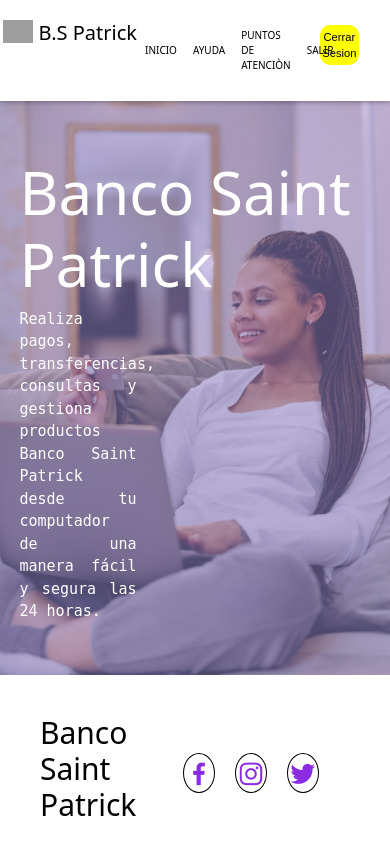
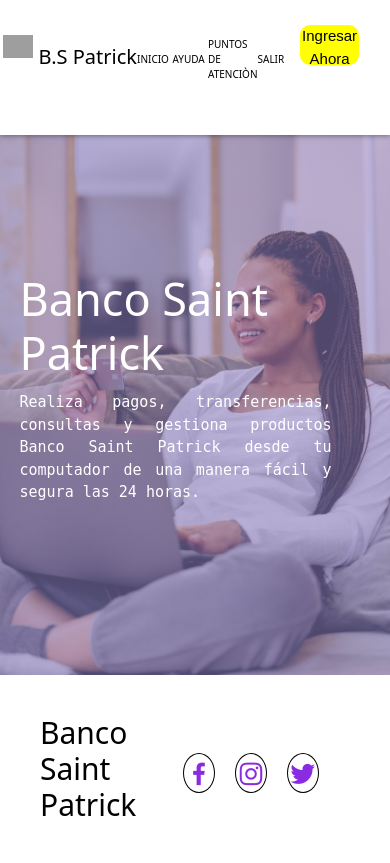
Before and after one commit to cacastillomo03/idea2, a Django app: page /inicio/ in a window 390 px wide. Shown: the top 863 px of the page. Run offline with Django 4.2, Linux system fonts and the light colour scheme; some libraries are stand-ins or nearby versions; grey boxes are pictures that could not be loaded.

Commit message:
Eliminar lineas de codigo no utiles del archivo css, se cambiaron algunos estilos del menu de navegacion.

```diff
--- a/base/static/css/inicio.css
+++ b/base/static/css/inicio.css
@@ -22,7 +22,7 @@ root{
 /* configuracion del titulo del header*/
 .tittle{
      color: white;
-     margin-top: 14%;
+     margin-top: 10%;
      margin-left: 5%;
      font-size: 60px;
 }
@@ -73,7 +73,13 @@ root{
    right:  10%;
    text-transform: uppercase;
    text-decoration: none;
+   top: -8px;
 }
+.menu_navegacion a:hover{
+    color:blue;
+    text-decoration-line:underline;
+    font-weight: bold;
+ }
 /* configuracion boton Ingresar Ahora*/
 
 .ingresar{
@@ -92,6 +98,23 @@ root{
 .ingresar:hover {
     font-weight: bold;
 
+}
+
+.button-ingresar{
+    position: absolute;
+    top: 3%;
+    right: 8%;
+    height: 40px;
+    width: 15%;
+    background:yellow;
+    border-radius: 10px;
+    border-style: none;
+    cursor: pointer;
+    font-family: arial;
+    font-size: 15px;
+}
+.button-ingresar:hover{
+    font-weight: bold;
 }
 /* ESTRUCTURA DEL MAIN VENTANA LOGIN*/
     .form-login h5{
@@ -618,9 +641,6 @@ width: 100%;
 }
 /*ESTRUCTURA MAIN VENTANA VER SALDO*/
 
-
-/*FOOTER DEL APLICATIVO*/
-
 ul{
 
    position: absolute;
@@ -669,6 +689,7 @@ ul{
     right: 8%;
     height: 40px;
     width: 20%;
+    text-decoration: none;
     background:yellow;
     border-radius: 10px;
     border-style: none;
@@ -680,7 +701,7 @@ ul{
   font-weight: bold;
 
 }
-
+/*FOOTER DEL APLICATIVO*/
   footer{
          background: white;
          padding-bottom: 0.1px;
@@ -815,45 +836,31 @@ ul{
          top: 5%;
     }
 
+  .contenido-ventana{
+      width: 100%;
+      height: 40%;
+  }
+  .text-header{
+      background:yellow;
+      color: #000;
+  }
+
+  .header-text{
+      width: 80%;
+      margin-top: 3%;
+  }
+  .tittle{
+      font-size: 45px;
+      margin-top: 35%;
+  }
+
+
+
 }
 
 /* RESPONSIVE VENTANA LOGIN*/
 
 @media screen and (max-width:1200px){
-  .menu_navegacion{
-          width: 100vw;
-          height: 20%;
-
-    }
-  .menu_navegacion a{
-         font-size: 15px;
-         width: 70%;
-         left: 20px;
-    }
-  .logo{
-         max-width: 50px;
-         max-height: 50px;
-         top: 25px;
-         left: 10px;
-    }
-
-  .slogan{
-         font-size: 30px;
-         width: 80%;
-         margin-top: 18px;
-         margin-left: 20px;
-    }
-
-  .ingresar{
-         max-width: 20%;
-         max-height: 30%;
-         font-size: 80%;
-         top: 5%;
-         cursor: pointer;
-    }
-  .ingresar:hover{
-         font-weight: bold;
-    }
 
   .form-login{
          top: 17%;
@@ -863,40 +870,11 @@ ul{
 }
 
 @media screen and (max-width:750px){
-  .menu_navegacion{
-          width: 100vw;
-          height: 15%;
 
-    }
-  .menu_navegacion a{
-         font-size: 10px;
-         width: 50%;
-         left: 20px;
-    }
-  .logo{
-         max-width: 30px;
-         max-height: 50px;
-         top: 22px;
-         left: 3px;
-    }
-
-  .slogan{
-         font-size: 20px;
-         width: 50%;
-         margin-top: 20px;
-         margin-left: 15px;
-         top: 11px;
-    }
-
-  .ingresar{
-         max-width: 10%;
-         max-height: 30%;
-         font-size: 70%;
-         top: 3%;
-    }
   .form-login{
+         height: 60%;
          left: 40px;
-         top: 13.5%;
+         top: 17.5%;
     }
 
 }
@@ -904,39 +882,7 @@ ul{
 /* RESPONSIVE VENTANA NUEVA TRANSACCION */
 
 @media screen and (max-width:1200px){
-  .menu_navegacion{
-         width: 100vw;
-         height: 20%;
-    }
-  .menu_navegacion a{
-         font-size: 15px;
-         width: 70%;
-         left: 20px;
-   }
-  .logo{
-         max-width: 50px;
-         max-height: 60px;
-         top: 25px;
-         left: 10px;
-    }
 
-  .slogan{
-         font-size: 30px;
-         width: 80%;
-         margin-top: 18px;
-         margin-left: 20px;
-   }
-
-  .ingresar{
-         max-width: 20%;
-         max-height: 30%;
-         font-size: 80%;
-         top: 5%;
-         cursor: pointer;
-    }
-  .ingresar:hover{
-         font-weight: bold;
-    }
 
   .contenedor-form{
          width: 40%;
@@ -946,37 +892,7 @@ ul{
 }
 
 @media screen and (max-width:750px){
-  .menu_navegacion{
-          width: 100vw;
-          height: 15%;
 
-    }
-  .menu_navegacion a{
-         font-size: 10px;
-         width: 50%;
-         left: 20px;
-         padding: 0 8px;
-    }
-  .logo{
-         max-width: 30px;
-         max-height: 50px;
-         top: 20px;
-         left: 3px;
-    }
-
-  .slogan{
-         font-size: 20px;
-         width: 50%;
-         margin-top: 10px;
-         margin-left: 15px;
-    }
-
-  .ingresar{
-         max-width: 10%;
-         max-height: 30%;
-         font-size: 70%;
-         top: 3%;
-    }
 
   .img-nuevatransaccion{
          transform: translate(110%);
@@ -992,43 +908,7 @@ ul{
 /*RESPONSIVE VENTANA TRANSACCIONES*/
 
 @media screen and (max-width:1200px){
-    .menu_navegacion{
-          width: 100vw;
-          height: 20%;
 
-
-
-
-     }
-     .menu_navegacion a{
-         font-size: 15px;
-         width: 70%;
-         left: 20px;
-     }
-     .logo{
-         max-width: 50px;
-         max-height: 60px;
-         top: 25px;
-         left: 10px;
-     }
-
-     .slogan{
-         font-size: 30px;
-         width: 80%;
-         margin-top: 18px;
-         margin-left: 20px;
-     }
-
-     .ingresar{
-         max-width: 20%;
-         max-height: 30%;
-         font-size: 80%;
-         top: 5%;
-         cursor: pointer;
-     }
-     .ingresar:hover{
-         font-weight: bold;
-     }
 
      .content-table{
          width: 100%;
@@ -1050,38 +930,7 @@ ul{
 }
 
 @media screen and (max-width:750px){
-    .menu_navegacion{
-          width: 100vw;
-          height: 15%;
 
-     }
-     .menu_navegacion a{
-         font-size: 10px;
-         width: 50%;
-         left: 20px;
-         padding: 0 8px;
-     }
-     .logo{
-         max-width: 30px;
-         max-height: 50px;
-         top: 22px;
-         left: 3px;
-     }
-
-     .slogan{
-         font-size: 20px;
-         width: 50%;
-         margin-top: 20px;
-         margin-left: 15px;
-         top: 11px;
-     }
-
-     .ingresar{
-         max-width: 10%;
-         max-height: 30%;
-         font-size: 70%;
-         top: 3%;
-     }
 
      .img-historialtransacciones{
          transform: translate(110%);
@@ -1117,43 +966,7 @@ ul{
 /* RESPONSIVE VENTANA VER SALDO*/
 
 @media screen and (max-width:1200px){
-    .menu_navegacion{
-          width: 100vw;
-          height: 20%;
 
-
-
-
-     }
-     .menu_navegacion a{
-         font-size: 15px;
-         width: 70%;
-         left: 20px;
-     }
-     .logo{
-         max-width: 50px;
-         max-height: 60px;
-         top: 25px;
-         left: 10px;
-     }
-
-     .slogan{
-         font-size: 30px;
-         width: 80%;
-         margin-top: 18px;
-         margin-left: 20px;
-     }
-
-     .ingresar{
-         max-width: 20%;
-         max-height: 30%;
-         font-size: 80%;
-         top: 5%;
-         cursor: pointer;
-     }
-     .ingresar:hover{
-         font-weight: bold;
-     }
      .saldo{
          width: 60%;
      }
@@ -1180,37 +993,6 @@ ul{
 }
 
 @media screen and (max-width:750px){
-    .menu_navegacion{
-          width: 100vw;
-          height: 15%;
-
-     }
-     .menu_navegacion a{
-         font-size: 10px;
-         width: 50%;
-         left: 20px;
-         padding: 0 8px;
-     }
-     .logo{
-         max-width: 30px;
-         max-height: 50px;
-         top: 20px;
-         left: 3px;
-     }
-
-     .slogan{
-         font-size: 20px;
-         width: 50%;
-         margin-top: 10px;
-         margin-left: 15px;
-     }
-
-     .ingresar{
-         max-width: 10%;
-         max-height: 30%;
-         font-size: 70%;
-         top: 3%;
-     }
 
      .saldo{
          width: 90%;
--- a/base/static/js/cerrar.js
+++ b/base/static/js/cerrar.js
@@ -18,4 +18,6 @@ cancelar.addEventListener('click',()=>{
 
 salir.addEventListener('click', ()=>{
 
+    window.open("http://localhost:8000/inicio/","_self").close()
+
 });
--- a/base/templates/base/inicio.html
+++ b/base/templates/base/inicio.html
@@ -3,7 +3,7 @@
 
 {% block header %}
 <header class="header" id="inicioo">
-    <div > <a href="#"><button  class="ingresar" >Cerrar Sesion</button></a></div>
+    <div > <a href="http://localhost:8000/login"><button  class="button-ingresar" >Ingresar Ahora</button></a></div>
     <h1 class="slogan"> <span style="color:black">B.S Patrick</span></h1>
     <nav class="menu_navegacion ">
         <img src="{% static 'img/logo.png' %}" alt="" class="logo">
--- a/base/templates/base/login.html
+++ b/base/templates/base/login.html
@@ -11,7 +11,7 @@
         <div class="content-form">
              <input type="text" required=""  />
              <label class="lbl">
-                     <span class="text-name"> Ingrese Su Usuario</span>
+                     <span class="text-name"> Ingrese Su Pin</span>
              </label>
         </div>
          <div class="content-form">
@@ -22,7 +22,7 @@
          </div>
 
          <div class="botton">
-             <a href="../VerSaldo/index.html"><input  type="submit" value="Ingresar" /></a>
+             <a href="#"><input  type="submit" value="Ingresar" /></a>
          </div>
         <p> <a href="#">¿Olvidaste tu contraseña?</a></p>
     </section>
--- a/base/templates/base/transaction.html
+++ b/base/templates/base/transaction.html
@@ -9,7 +9,7 @@
                 <img src="{% static 'img/logo.png' %}" alt="" class="logo">
                 <a href="#">Inicio</a>
                 <a href="#">Ayuda</a>
-                <a href="#">Nueva Transacciòn</a>
+                <a href="http://localhost:8000/transaction">Nueva Transacciòn</a>
                 <a href="#">Salir</a>
             </nav>
 
--- a/base/templates/base/versaldo.html
+++ b/base/templates/base/versaldo.html
@@ -18,7 +18,7 @@
                   <input type="text" value="Cuenta de Ahorros"  disabled/>
                   <input type="text"  value=" # " disabled/>
                   <input type="text"  value=" $  " disabled/>
-                  <button> <a href="">Ir a Transaciones</a></button>
+                  <button> <a href="http://localhost:8000/historial/">Ir a Transaciones</a></button>
 
              </form>
         </aside>
```
